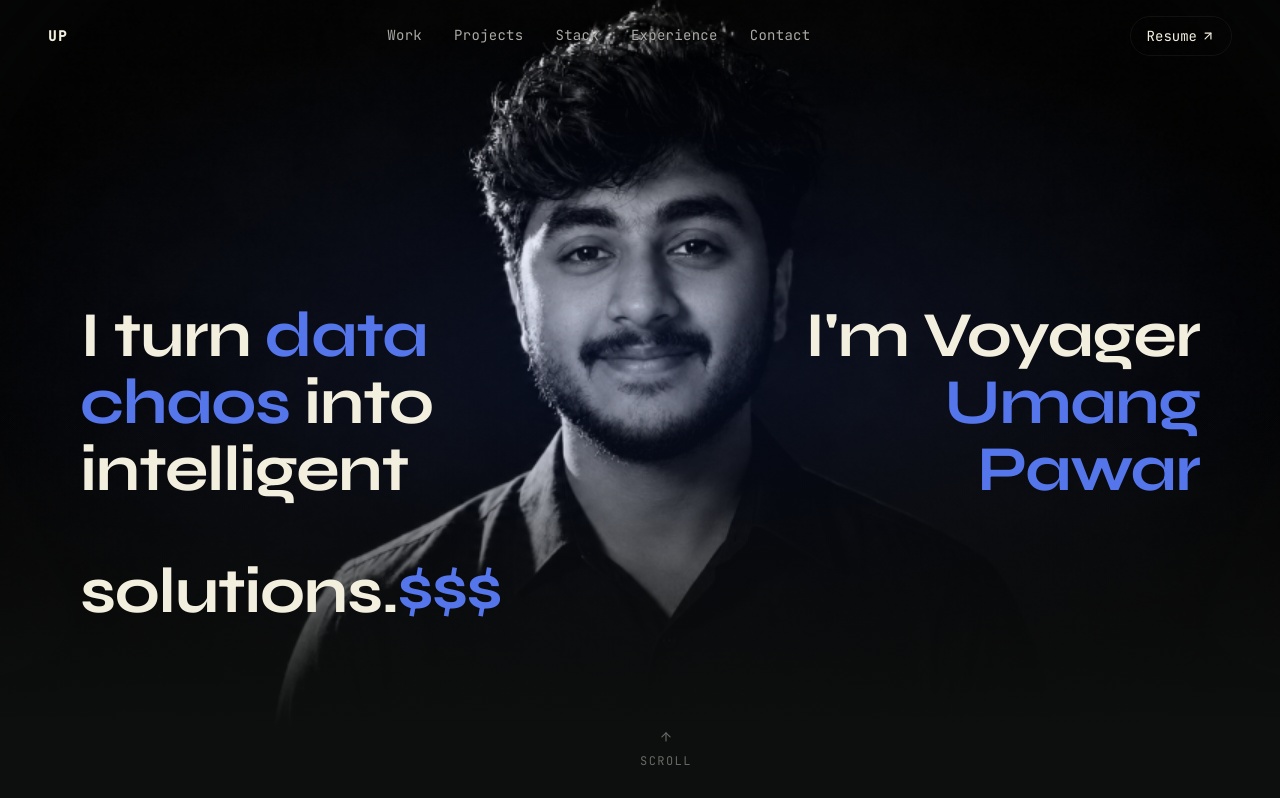
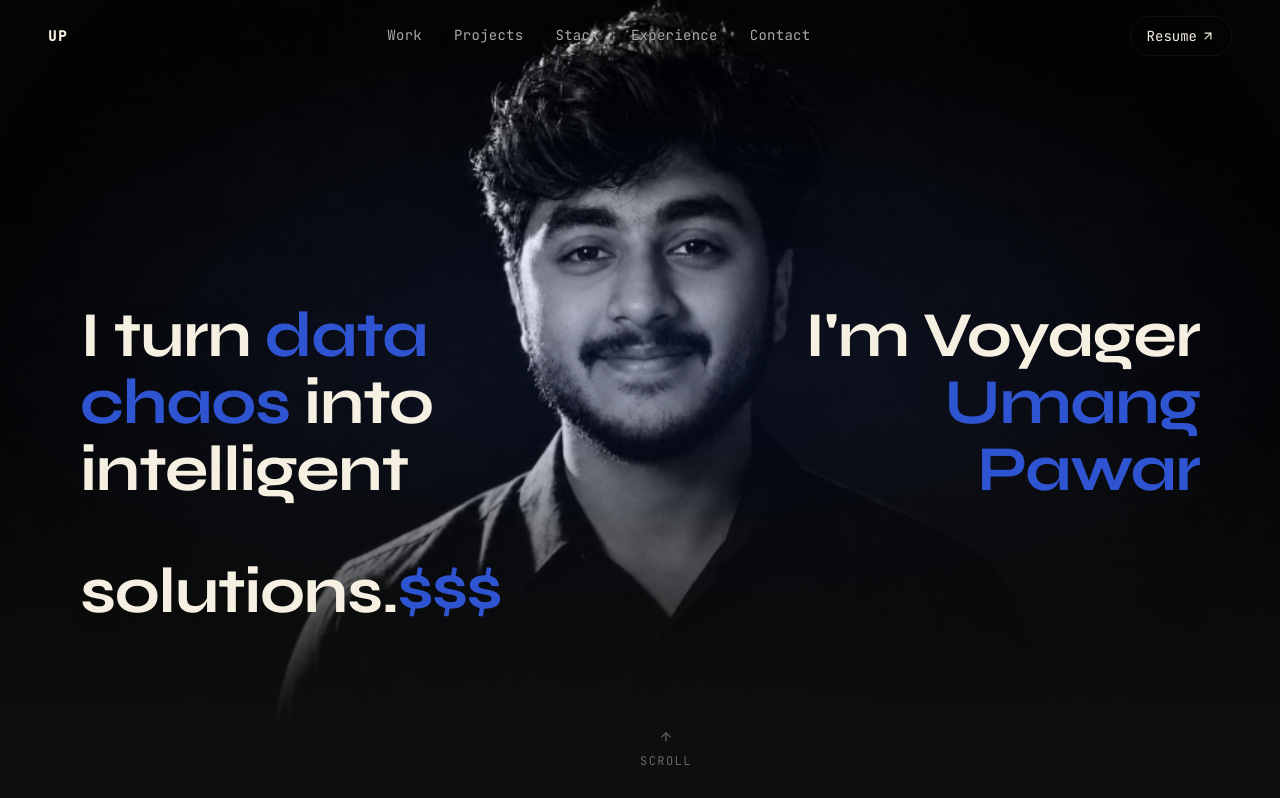
Before and after one commit to Umang07-cell/Portfolio-, a React (Vite) app: page / in a window 1280 px wide. Shown: the top 798 px of the page. Built offline with nearby package versions, Linux system fonts and the light colour scheme.

Commit message:
Update globals.css

```diff
--- a/src/styles/globals.css
+++ b/src/styles/globals.css
@@ -1,20 +1,20 @@
 :root {
-  /* Color tokens */
-  --bg-primary: #0d0e0e;
-  --bg-secondary: #141616;
-  --bg-tertiary: #202323;
+  /* Color tokens — matching target site (Armaan Kachhawa portfolio) */
+  --bg-primary: #0e0e0e;
+  --bg-secondary: #111118;
+  --bg-tertiary: #1a1a24;
 
-  --text-primary: #f3efdf;
+  --text-primary: #f5f0e1;        /* Sand/cream */
   --text-secondary: #a9aaa4;
   --text-muted: #6e716a;
 
-  --accent-primary: #5576ea;
-  --accent-primary-rgb: 85, 118, 234;
-  --accent-glow: rgba(85, 118, 234, 0.18);
+  --accent-primary: #2e54d1;      /* Target's blue */
+  --accent-primary-rgb: 46, 84, 209;
+  --accent-glow: rgba(46, 84, 209, 0.15);
   --accent-secondary: #a8c6ff;
 
   --border-subtle: rgba(255, 255, 255, 0.06);
-  --border-active: rgba(85, 118, 234, 0.52);
+  --border-active: rgba(46, 84, 209, 0.52);
 
   --success: #4caf82;
   --success-rgb: 76, 175, 130;
@@ -56,13 +56,14 @@
   --space-32: 128px;
 
   --section-gap: clamp(80px, 12vw, 128px);
-  --container: min(1200px, 90vw);
+  --container: min(1440px, 94vw);
   --gutter: clamp(16px, 4vw, 48px);
 
   /* Radius */
   --radius-sm: 4px;
   --radius-md: 8px;
   --radius-lg: 16px;
+  --radius-xl: 24px;
   --radius-full: 9999px;
 
   /* Shadows */
@@ -83,7 +84,7 @@
 }
 
 html {
-  scroll-behavior: smooth;
+  scroll-behavior: auto;
 }
 
 body {
```
